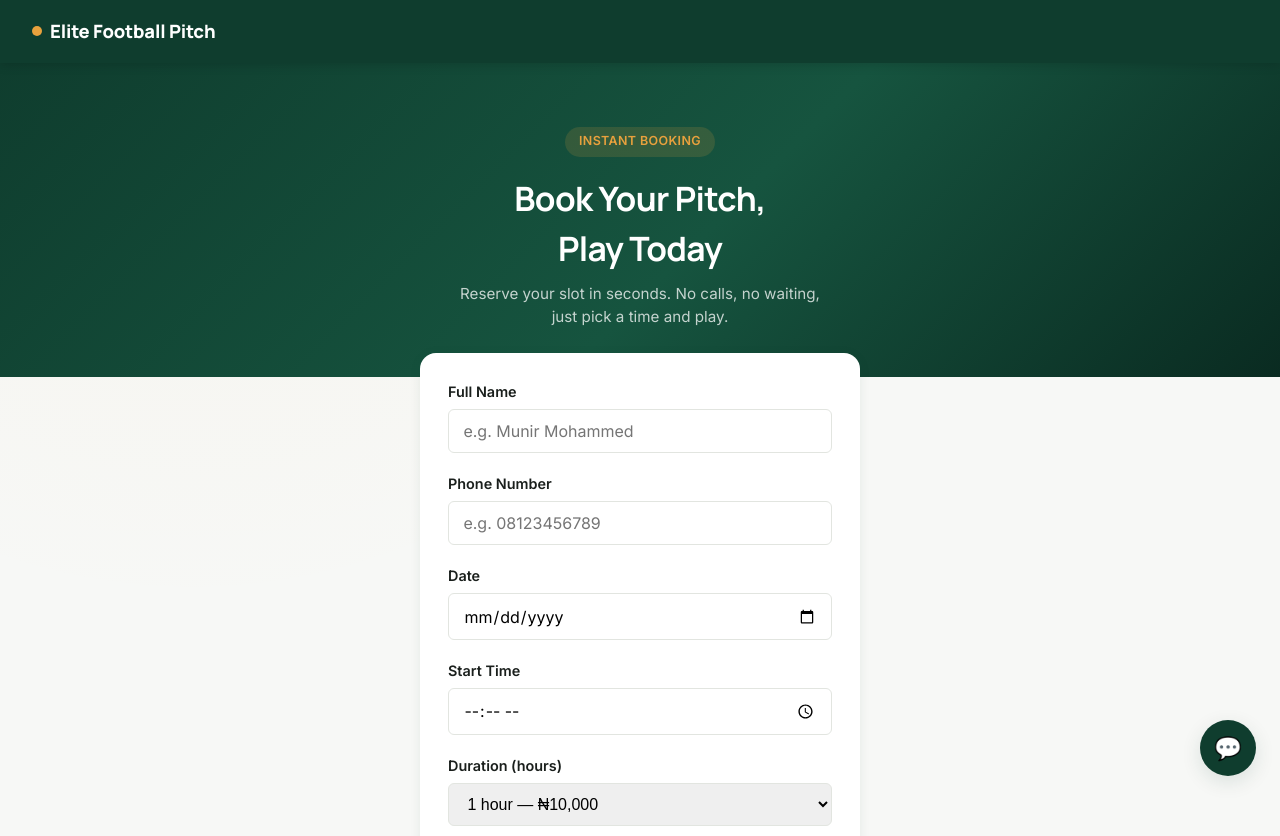
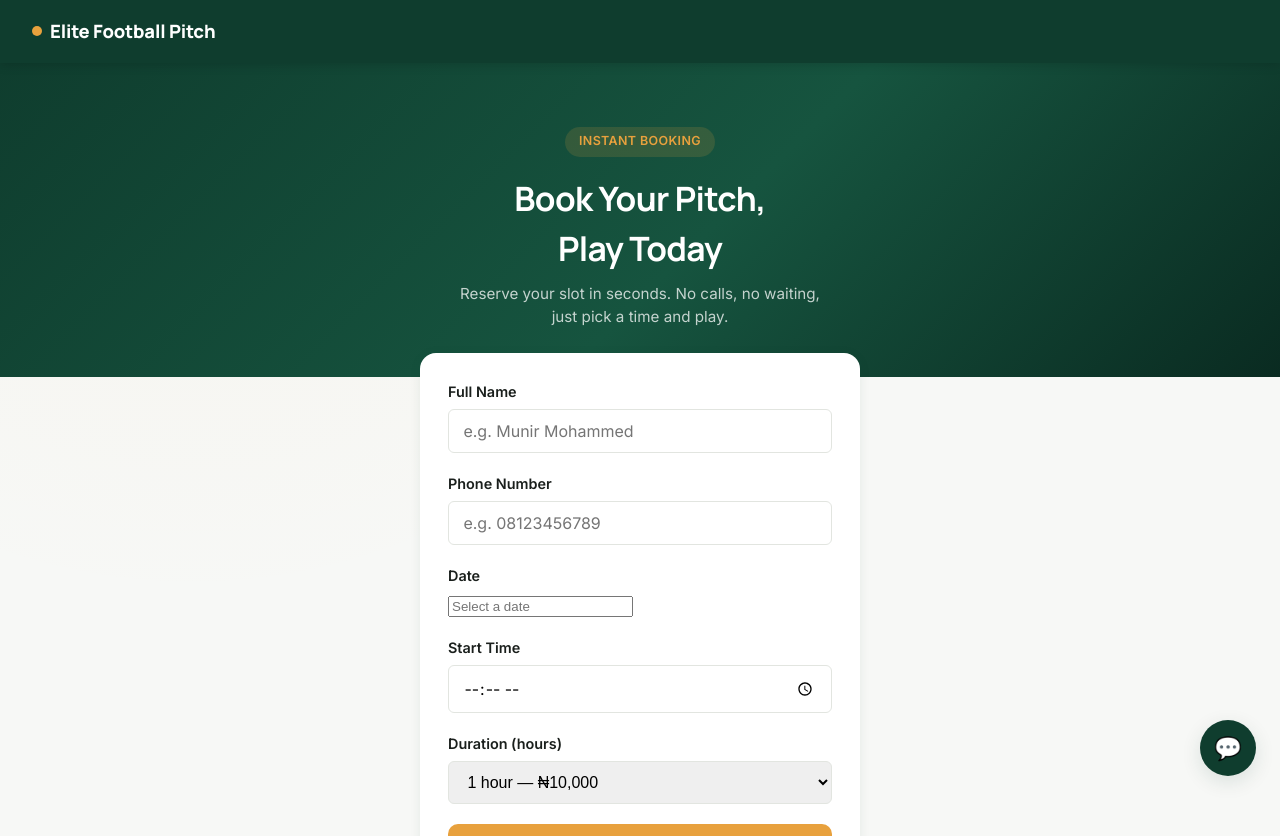
Before and after one commit to munir-moh/football-booking-frontend, a React (Vite) app in the folder football-booking-frontend/: page / in a window 1280 px wide. Shown: the top 836 px of the page. Built offline with nearby package versions, Linux system fonts and the light colour scheme.

Commit message:
Add react-datepicker for date selection in booking form and configure Vercel rewrites

```diff
--- a/football-booking-frontend/package.json
+++ b/football-booking-frontend/package.json
@@ -12,6 +12,7 @@
   "dependencies": {
     "axios": "^1.19.0",
     "react": "^19.2.8",
+    "react-datepicker": "^9.1.0",
     "react-dom": "^19.2.8",
     "react-router-dom": "^7.18.2"
   },
--- a/football-booking-frontend/src/pages/HomePage.jsx
+++ b/football-booking-frontend/src/pages/HomePage.jsx
@@ -6,6 +6,8 @@ import Input from "../components/ui/Input";
 import Button from "../components/ui/Button";
 import Alert from "../components/ui/Alert";
 import { createBooking } from "../services/bookingService";
+import DatePicker from "react-datepicker";
+import "react-datepicker/dist/react-datepicker.css";
 
 const DURATION_OPTIONS = [1, 2, 3, 4, 5];
 
@@ -38,12 +40,18 @@ export default function HomePage() {
     return Object.keys(newErrors).length === 0;
   }
 
-  function getTodayDateString() {
-    const today = new Date();
-    const year = today.getFullYear();
-    const month = String(today.getMonth() + 1).padStart(2, "0");
-    const day = String(today.getDate()).padStart(2, "0");
+  function formatDateForForm(date) {
+    if (!date) return "";
+    const year = date.getFullYear();
+    const month = String(date.getMonth() + 1).padStart(2, "0");
+    const day = String(date.getDate()).padStart(2, "0");
     return `${year}-${month}-${day}`;
+  }
+
+  function parseFormDate(dateStr) {
+    if (!dateStr) return null;
+    const [year, month, day] = dateStr.split("-").map(Number);
+    return new Date(year, month - 1, day);
   }
 
   async function handleSubmit(e) {
@@ -117,14 +125,26 @@ export default function HomePage() {
                 error={errors.phone}
                 placeholder="e.g. 08123456789"
               />
-              <Input
-                label="Date"
-                type="date"
-                value={form.date}
-                onChange={(e) => handleChange("date", e.target.value)}
-                error={errors.date}
-                min={getTodayDateString()}
-              />
+
+              <div style={{ marginBottom: "1.25rem" }}>
+                <label style={{ display: "block", marginBottom: "0.4rem", fontWeight: 600, fontSize: "0.9rem", color: "var(--color-text)" }}>
+                  Date
+                </label>
+                <DatePicker
+                  selected={parseFormDate(form.date)}
+                  onChange={(date) => handleChange("date", formatDateForForm(date))}
+                  minDate={new Date(new Date().setHours(0, 0, 0, 0))}
+                  dateFormat="yyyy-MM-dd"
+                  placeholderText="Select a date"
+                  className="custom-datepicker-input"
+                />
+                {errors.date && (
+                  <p style={{ color: "var(--color-error)", fontSize: "0.82rem", margin: "0.35rem 0 0" }}>
+                    {errors.date}
+                  </p>
+                )}
+              </div>
+
               <Input
                 label="Start Time"
                 type="time"
```
Also changed, not shown: football-booking-frontend/vercel.json (added), 1 other file (tests, documents, lock files or other folders).
